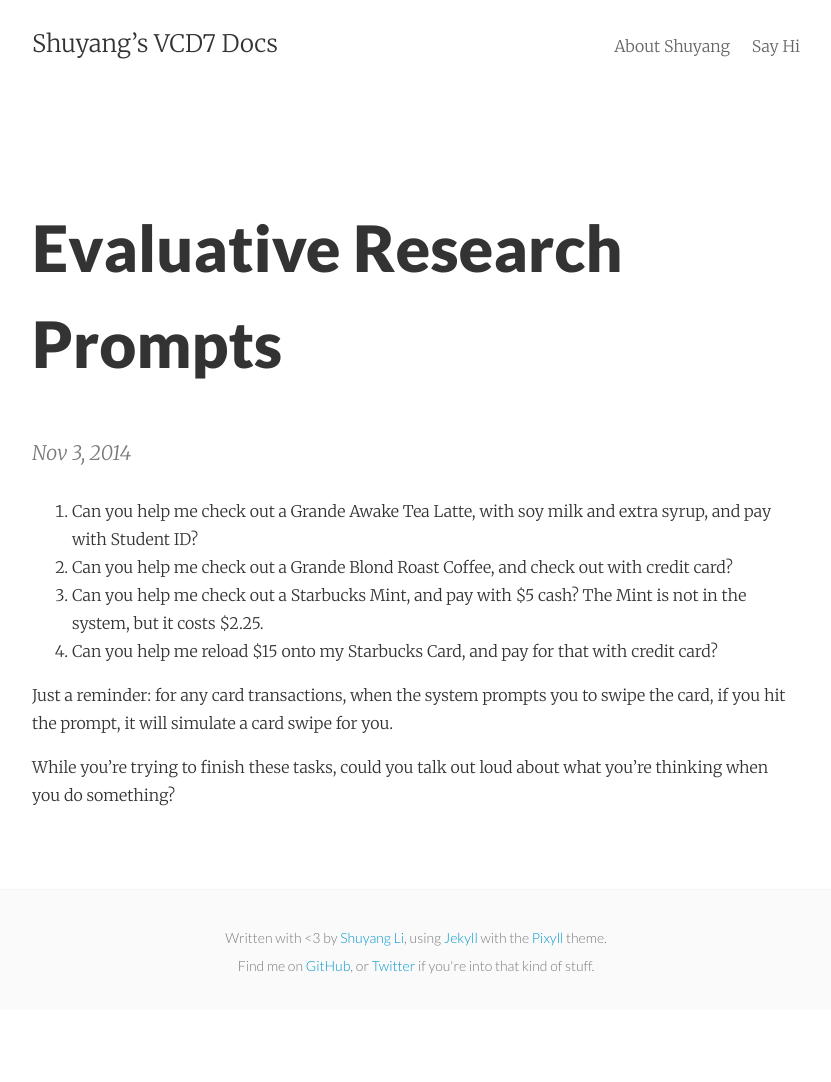
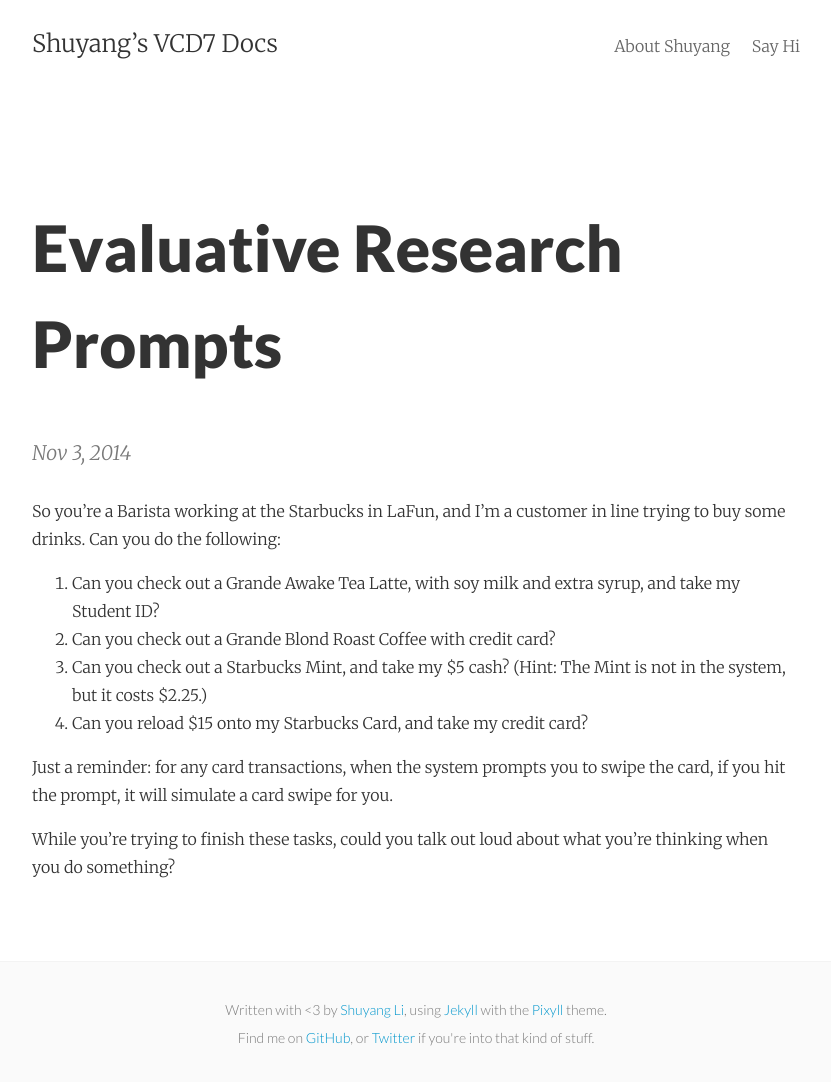
Before and after one commit to shuyangli/vcd7, a Jekyll site: the page built from _posts/2014-11-03-evaluative-research-tasks.markdown, in a window 1280 px wide. Shown: the whole page, without its empty margins (224-1055 px from the left). Built offline with Jekyll 4.4.1, drawn with Linux system fonts in a browser that asks for light colours; before the commit the page ends 1010 px from its top, so only the background shows below that.

Commit message:
Word changes

```diff
--- a/_posts/2014-11-03-evaluative-research-tasks.markdown
+++ b/_posts/2014-11-03-evaluative-research-tasks.markdown
@@ -6,10 +6,12 @@
 categories: evaluative-research design
 ---
 
-1. Can you help me check out a Grande Awake Tea Latte, with soy milk and extra syrup, and pay with Student ID?
-2. Can you help me check out a Grande Blond Roast Coffee, and check out with credit card?
-3. Can you help me check out a Starbucks Mint, and pay with $5 cash? The Mint is not in the system, but it costs $2.25.
-4. Can you help me reload $15 onto my Starbucks Card, and pay for that with credit card?
+So you're a Barista working at the Starbucks in LaFun, and I'm a customer in line trying to buy some drinks. Can you do the following:
+
+1. Can you check out a Grande Awake Tea Latte, with soy milk and extra syrup, and take my Student ID?
+2. Can you check out a Grande Blond Roast Coffee with credit card?
+3. Can you check out a Starbucks Mint, and take my $5 cash? (Hint: The Mint is not in the system, but it costs $2.25.)
+4. Can you reload $15 onto my Starbucks Card, and take my credit card?
 
 Just a reminder: for any card transactions, when the system prompts you to swipe the card, if you hit the prompt, it will simulate a card swipe for you.
 
```
